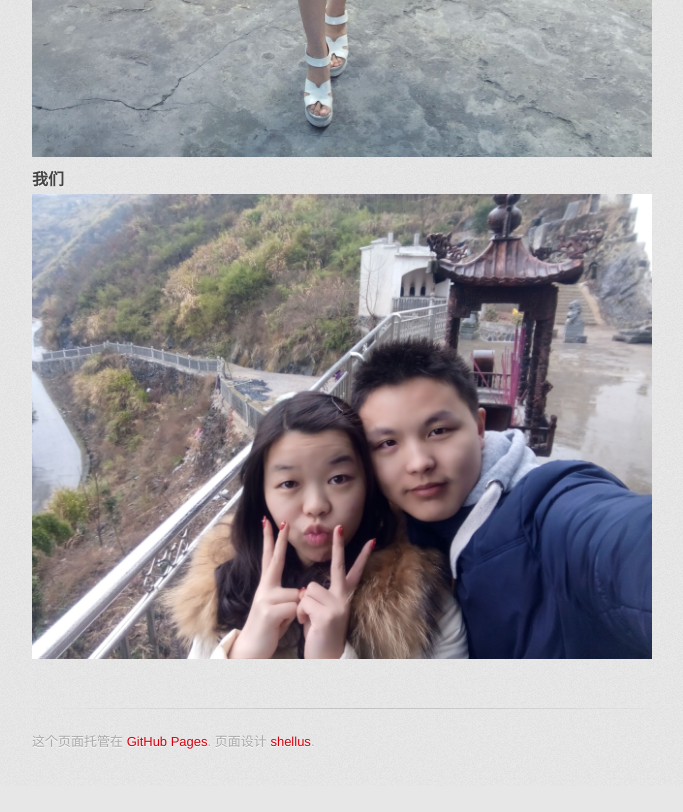
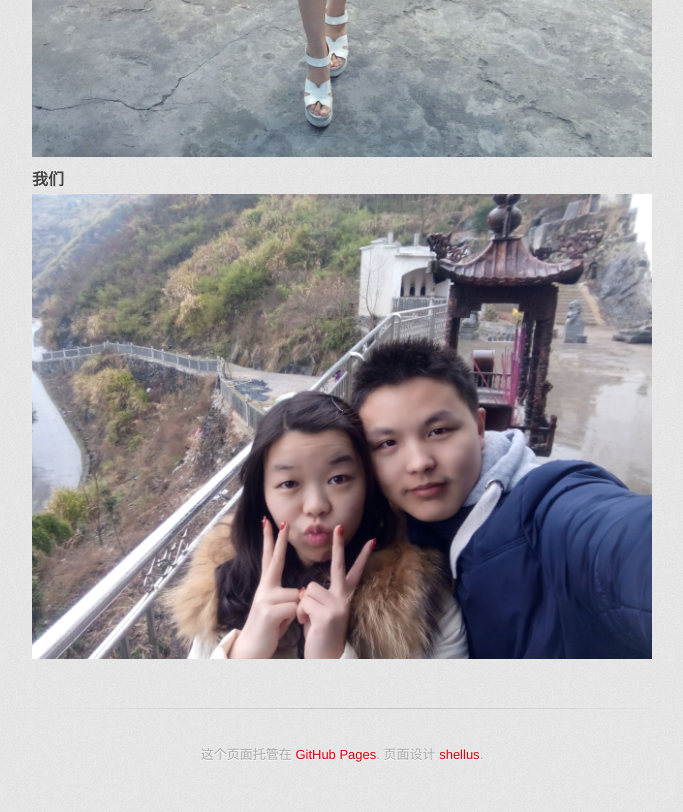
Before and after one commit to shellus/shellus.github.io, a plain HTML site: page index.html in a window 1280 px wide. Shown: the part 3178-3990 px from the top of the page, without its empty margins (298-981 px from the left). Before the commit the page ends 3964 px from the top, so only its background shows below. Drawn offline with Linux system fonts and the light colour scheme; a script that the page names is missing.

Commit message:
添加统计代码

```diff
--- a/index.html
+++ b/index.html
@@ -59,6 +59,9 @@
             font-size: 13px;
             color: #aaa;
             background: transparent url('images/hr.png') 0 0 no-repeat;
+        }
+        footer p{
+            text-align: center;
         }
         #view-on-github span {
             background: transparent url(images/octocat-icon.png) 12px 50% no-repeat;
@@ -234,8 +237,13 @@
         <!-- 多说公共JS代码 end -->
 
         <footer>
-            这个页面托管在 <a href="https://pages.github.com">GitHub Pages</a>. 页面设计 <a
-                href="https://shellus.github.io/">shellus</a>.
+            <p>
+                这个页面托管在 <a href="https://pages.github.com">GitHub Pages</a>. 页面设计 <a href="https://shellus.github.io/">shellus</a>.
+            </p>
+            <p>
+                <script type="text/javascript">var cnzz_protocol = (("https:" == document.location.protocol) ? " https://" : " http://");document.write(unescape("%3Cspan id='cnzz_stat_icon_1259658139'%3E%3C/span%3E%3Cscript src='" + cnzz_protocol + "s11.cnzz.com/z_stat.php%3Fid%3D1259658139%26show%3Dpic' type='text/javascript'%3E%3C/script%3E"));</script>
+            </p>
+
         </footer>
 
 
```
